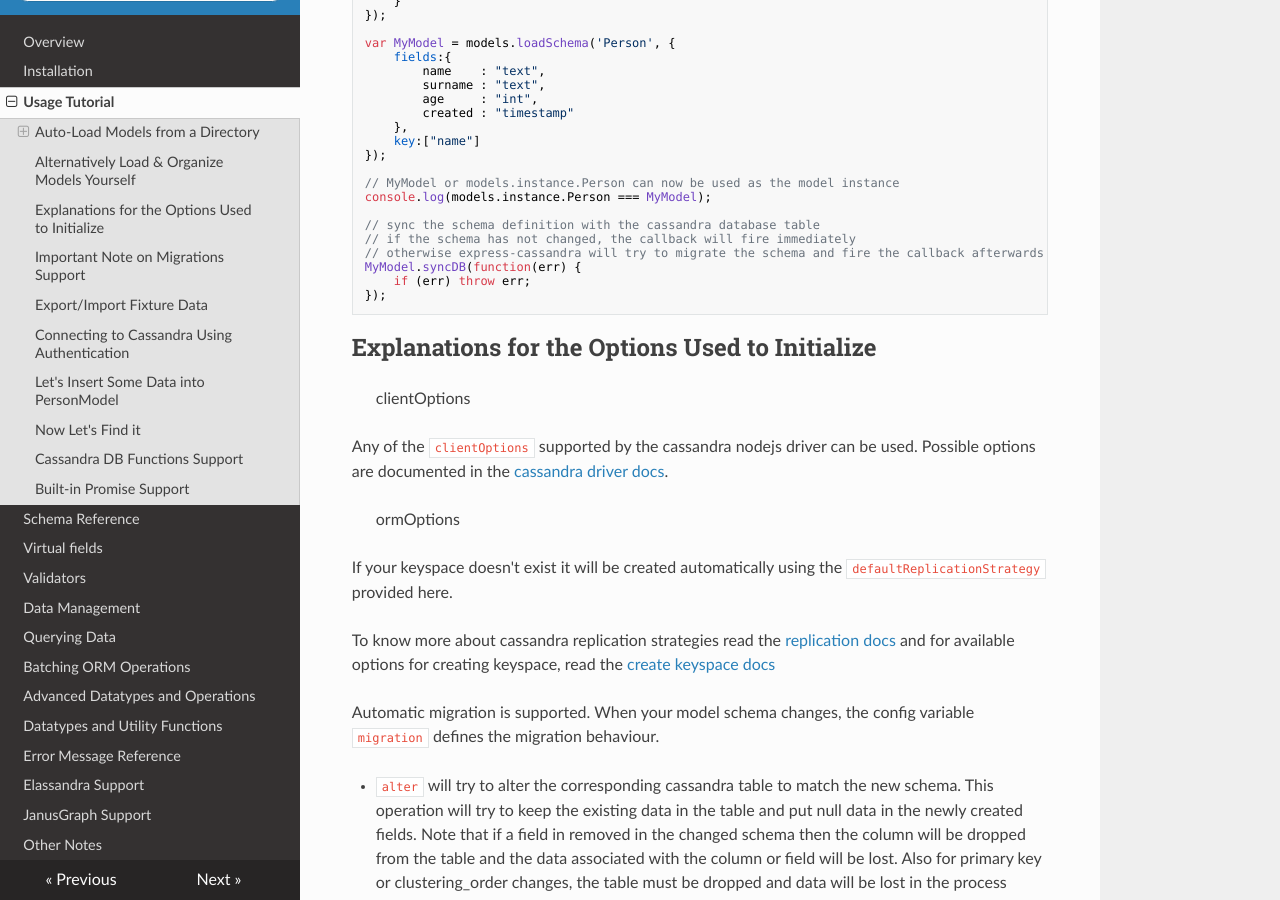
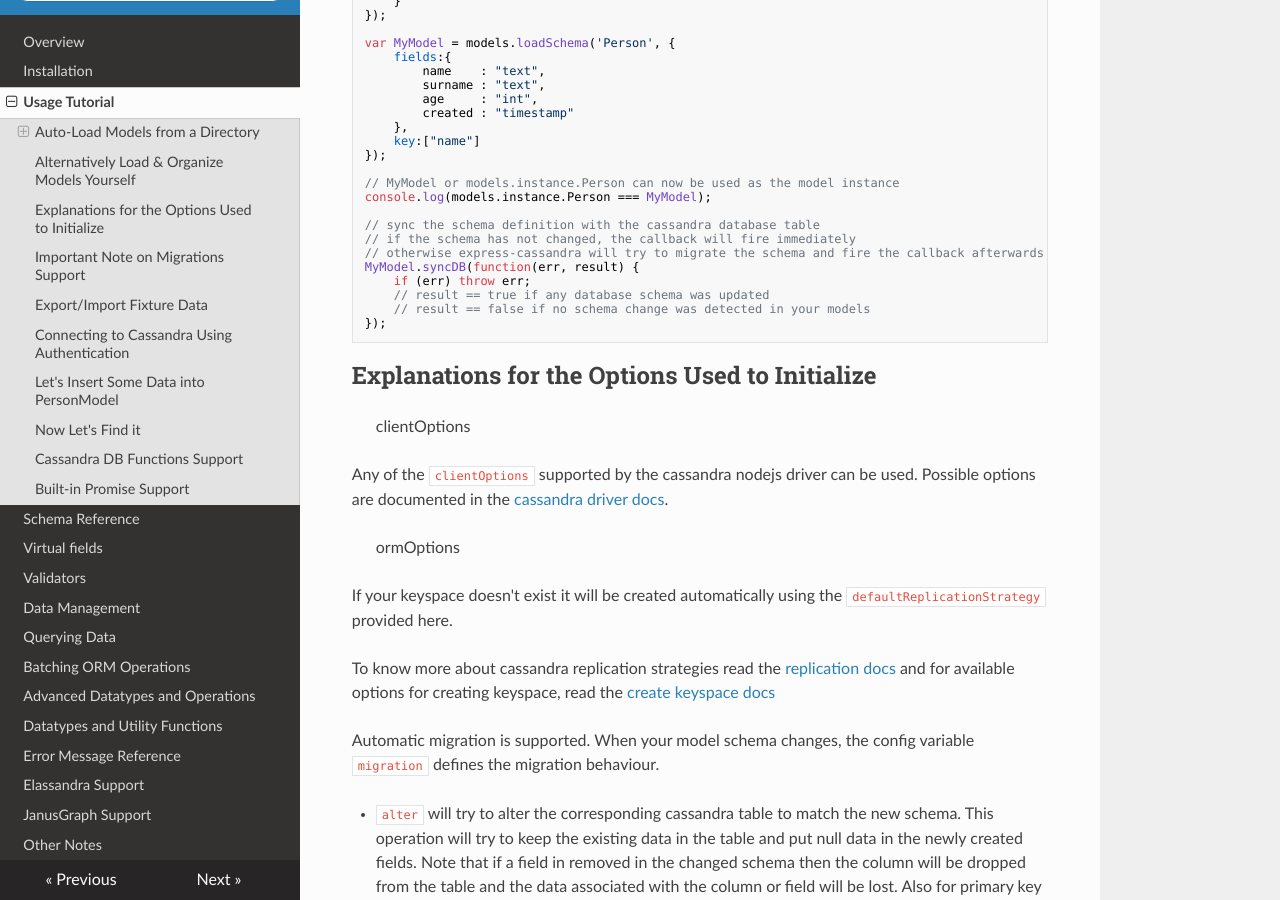
Before and after one commit to masumsoft/express-cassandra, an MkDocs documentation site: the page built from docs/usage.md, in a window 1280 px wide and 900 px high, scrolled down 1376 px. Built offline with MkDocs 1.6.1, drawn with Linux system fonts in a browser that asks for light colours; nearby versions of some CDN libraries; old or Windows-style settings are respelled for this version of MkDocs.

Commit message:
enhancement: syncdb callback provides schema update status, fixes #136

````diff
--- a/docs/usage.md
+++ b/docs/usage.md
@@ -92,8 +92,10 @@ console.log(models.instance.Person === MyModel);
 // sync the schema definition with the cassandra database table
 // if the schema has not changed, the callback will fire immediately
 // otherwise express-cassandra will try to migrate the schema and fire the callback afterwards
-MyModel.syncDB(function(err) {
+MyModel.syncDB(function(err, result) {
     if (err) throw err;
+    // result == true if any database schema was updated
+    // result == false if no schema change was detected in your models
 });
 ```
 
````
Also changed, not shown: 1 other file.
